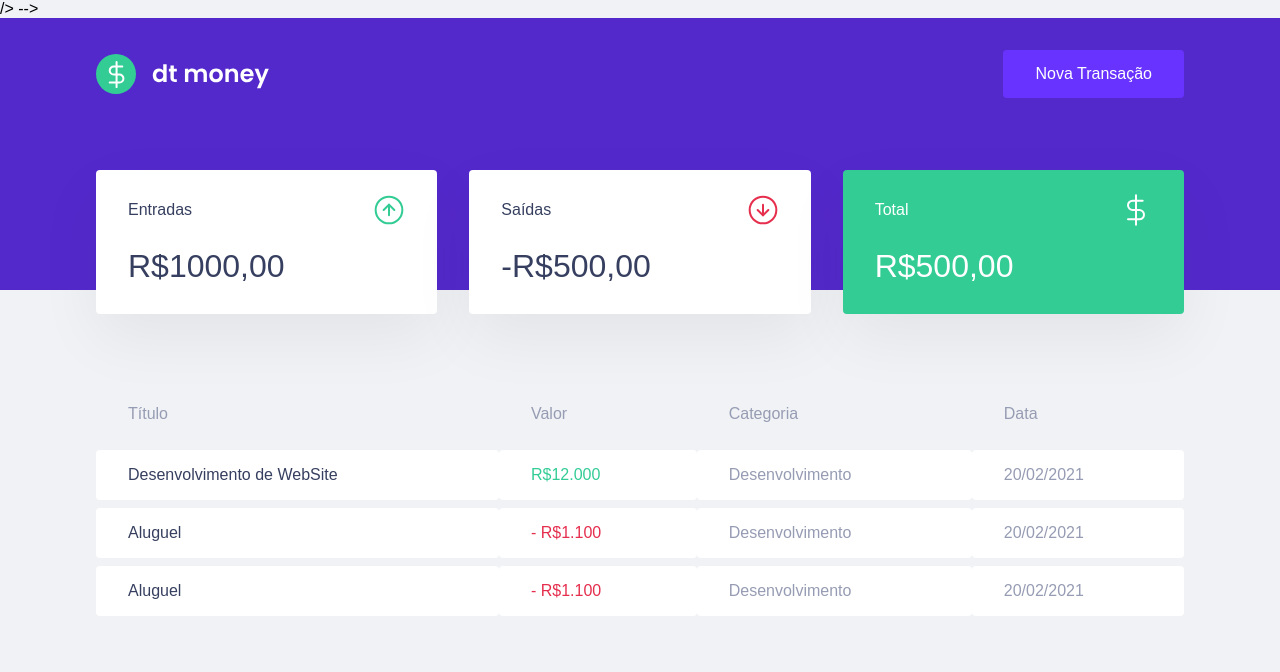
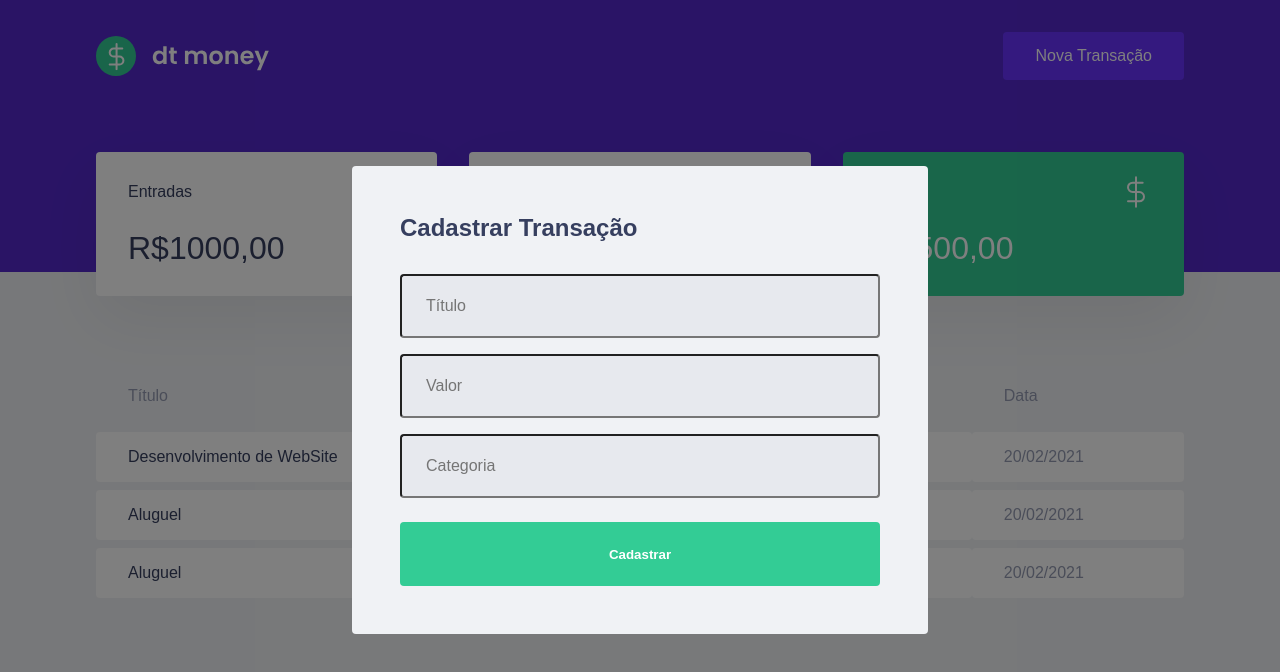
Before and after one commit to geraldoaax/dtmoney, a React (Create React App) app: page / in a window 1280 px wide. Both pictures are taken after a click on the button "Nova Transação". Shown: the top 672 px of the page. Built offline with nearby package versions, Linux system fonts and the light colour scheme; no server answers; what miragejs would draw is missing.

Commit message:
transaction model

```diff
--- a/package.json
+++ b/package.json
@@ -7,6 +7,7 @@
     "miragejs": "^0.1.41",
     "react": "^17.0.2",
     "react-dom": "^17.0.2",
+    "react-modal": "^3.14.3",
     "react-scripts": "4.0.3",
     "web-vitals": "^1.0.1"
   },
@@ -18,6 +19,7 @@
     "@types/node": "^12.0.0",
     "@types/react": "^17.0.0",
     "@types/react-dom": "^17.0.0",
+    "@types/react-modal": "^3.12.1",
     "@types/styled-components": "^5.1.11",
     "reactotron-react-js": "^3.3.7",
     "styled-components": "^5.3.0",
--- a/public/index.html
+++ b/public/index.html
@@ -14,7 +14,6 @@
     <!-- <link
       <!-- href="https://fonts.googleapis.com/css2?family=Poppins:wght@400;500;400;600&display=swap"
       rel="stylesheet" -->
-    /> -->
   </head>
   <body>
     <noscript>You need to enable JavaScript to run this app.</noscript>
--- a/src/App.tsx
+++ b/src/App.tsx
@@ -1,15 +1,31 @@
-// import './App.css';
-import { Dashboard } from './components/Dashboard';
-import { Header } from './components/Header';
-import { GlobalStyle } from './styles/global';
+import { useState } from "react";
+import { Dashboard } from "./components/Dashboard";
+import { Header } from "./components/Header";
+import { NewTransactionModal } from "./components/NewTransactionModal";
+import { GlobalStyle } from "./styles/global";
+import Modal from "react-modal";
 
-
+Modal.setAppElement("#root");
 
 export function App() {
+  const [isNewTransactionModalOpen, setIsNewTransactionModalOpen] =
+    useState(false);
+
+  function handleOpenNewTransactionModal() {
+    setIsNewTransactionModalOpen(true);
+  }
+  function handleCloneNewTransactionModal() {
+    setIsNewTransactionModalOpen(false);
+  }
   return (
     <>
-      <Header />
-      <Dashboard/>
+      <Header onOpenNewTransactionModal={handleOpenNewTransactionModal} />
+      <Dashboard />
+      <NewTransactionModal
+        isOpen={isNewTransactionModalOpen}
+        onRequestClose={handleCloneNewTransactionModal}
+      />
+
       <GlobalStyle />
     </>
   );
--- a/src/components/Header/index.tsx
+++ b/src/components/Header/index.tsx
@@ -1,14 +1,19 @@
-import logoImg from '../../assets/logo.svg';
-import { Container, Content } from './styles';
+import logoImg from "../../assets/logo.svg";
+import { Container, Content } from "./styles";
 
-export function Header() {
+interface HeaderProps {
+  onOpenNewTransactionModal: () => void;
+}
+
+export function Header({ onOpenNewTransactionModal }: HeaderProps) {
   return (
     <Container>
       <Content>
         <img src={logoImg} alt="dtMoney" />
-                <button type="button">
+        <button type="button" onClick={onOpenNewTransactionModal}>
           Nova Transação
         </button>
       </Content>
-        </Container>)
+    </Container>
+  );
 }
--- /dev/null
+++ b/src/components/NewTransactionModal/index.tsx
@@ -0,0 +1,32 @@
+import Modal from "react-modal";
+import { Container } from "./styles";
+
+interface NewTransactionModalProps {
+  isOpen: boolean;
+  onRequestClose: () => void;
+}
+
+export function NewTransactionModal({
+  isOpen,
+  onRequestClose,
+}: NewTransactionModalProps) {
+  return (
+    <Modal
+      isOpen={isOpen}
+      onRequestClose={onRequestClose}
+      overlayClassName="react-modal-overlay"
+      className="react-modal-content"
+    >
+      <Container>
+        <h2>Cadastrar Transação</h2>
+        <input placeholder="Título" />
+
+        <input type="number" placeholder="Valor" />
+
+        <input placeholder="Categoria" />
+
+        <button type="submit">Cadastrar</button>
+      </Container>
+    </Modal>
+  );
+}
--- /dev/null
+++ b/src/components/NewTransactionModal/styles.ts
@@ -0,0 +1,51 @@
+import styled from 'styled-components';
+
+export const Container = styled.form`
+h2 {
+  color: var(--text-title);
+  font-size: 1.5rem;
+  margin-bottom: 2rem;
+}
+
+input {
+  width: 100%;
+  padding: 0 1.5rem;
+  height: 4rem;
+  border-radius: 0.25rem;
+
+  border:L 1px solid black #d7d7d7;
+  background: #e7e9ee;
+
+  font-weight: 400;
+  font-size: 1rem;
+
+  &&::placeholder {
+    color: var(--text-body);
+  }
+
+  & + input {
+    margin-top: 1rem;
+  }
+
+}
+
+  button[type="submit"] {
+    width: 100%;
+    padding: 0 1.5rem;
+    height: 4rem;
+    background: var(--green);
+    color: #FFF;
+    border-radius: 0.25rem;
+    border: 0;
+    margin-top:1.5rem;
+    font-weight: 600;
+
+    transition: filter 0.2s;
+
+    &hover{
+      filter: brightness(0.9);
+    }
+
+  }
+
+`;
--- a/src/index.tsx
+++ b/src/index.tsx
@@ -6,10 +6,10 @@ import "./ReactotronConfig";
 
 createServer({
   routes() {
-    // this.urlPrefix = "";
-    // this.namespace = "api";
+    this.urlPrefix = "http://localhost:3000/";
+    this.namespace = "api";
 
-    this.get("http://localhost:3000/api/transactions", () => ({
+    this.get("/transactions", () => ({
       transactions: [
         {
           id: 1,
```
Also changed, not shown: 1 other file (tests, documents, lock files or other folders). Lines whose indentation alone changed are shown as unchanged.
